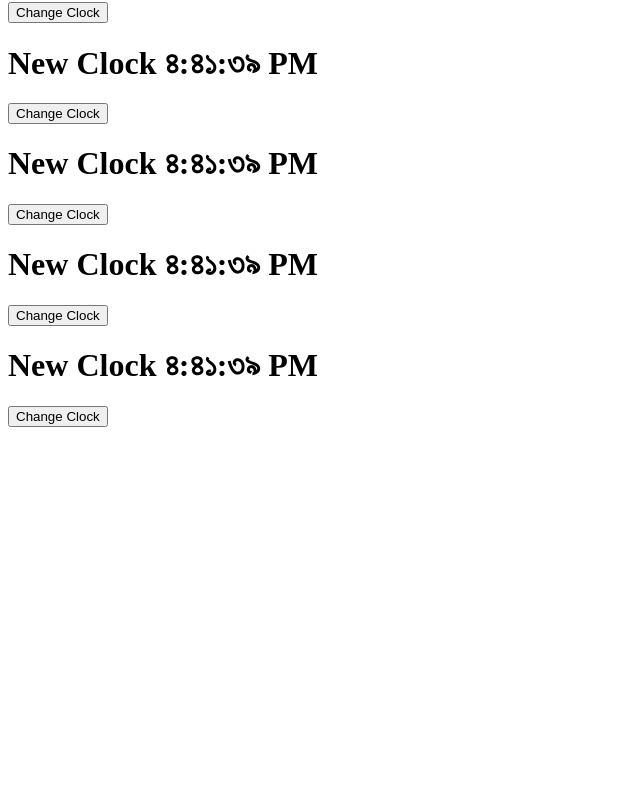
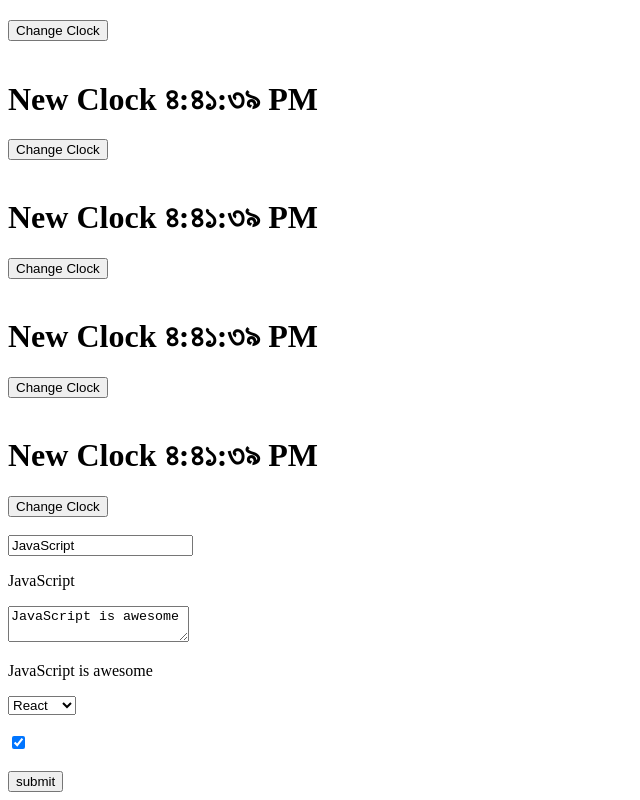
Before and after one commit to mostafijur014/myreact, a React (Create React App) app in the folder myreact/: page / in a window 1280 px wide. Shown: the part 354-1154 px from the top of the page, without its empty margins (0-640 px from the left). Before the commit the page ends 800 px from the top, so only its background shows below. Built offline with nearby package versions, Linux system fonts and the light colour scheme.

Commit message:
Form Controlling

```diff
--- a/myreact/src/App.js
+++ b/myreact/src/App.js
@@ -1,5 +1,6 @@
 import ClockList from './components/CkockList';
 import Clocks from './components/Clock';
+import Form from './components/Form';
 
 function App() {
     const quantites = [1, 2, 3, 4, 5];
@@ -15,6 +16,9 @@
             <div>
                 <ClockList quantites={quantites} />
             </div>
+            <div>
+                <Form />
+            </div>
         </>
     );
 }
--- a/myreact/src/components/Clock.js
+++ b/myreact/src/components/Clock.js
@@ -47,7 +47,6 @@
 
     // eslint-disable-next-line class-methods-use-this
     render() {
-        console.log('Clock Components Render');
         const { date, locale } = this.state;
         // let button;
         // if (locale === 'bn-BD') {
@@ -76,6 +75,8 @@
                 ) : (
                     <Button change={this.handleClick} locale="bn-BD" />
                 )}
+                <br />
+                <br />
             </div>
         );
     }
--- /dev/null
+++ b/myreact/src/components/Form.js
@@ -0,0 +1,77 @@
+/* eslint-disable no-unused-vars */
+/* eslint-disable jsx-a11y/no-onchange */
+/* eslint-disable no-undef */
+import React from 'react';
+
+// eslint-disable-next-line react/prefer-stateless-function
+export default class Form extends React.Component {
+    state = {
+        // eslint-disable-next-line react/no-unused-state
+        title: 'JavaScript',
+        text: 'JavaScript is awesome',
+        library: 'React',
+        isAwesome: true,
+    };
+
+    handleChange = (e) => {
+        if (e.target.type === 'text') {
+            this.setState({
+                title: e.target.value,
+            });
+        } else if (e.target.type === 'textarea') {
+            this.setState({
+                text: e.target.value,
+            });
+        } else if (e.target.type === 'select-one') {
+            this.setState({
+                library: e.target.value,
+            });
+        } else if (e.target.type === 'checkbox') {
+            this.setState({
+                isAwesome: e.target.checked,
+            });
+        } else {
+            console.log('Nothing here');
+        }
+    };
+
+    submitHandler = (e) => {
+        const { title, text, library, isAwesome } = this.state;
+        e.preventDefault();
+        console.log(title, text, library, isAwesome);
+    };
+
+    render() {
+        const { title, text, library, isAwesome } = this.state;
+        return (
+            <div>
+                <form onSubmit={this.submitHandler}>
+                    <input
+                        type="text"
+                        placeholder="Enter Title"
+                        // eslint-disable-next-line react/destructuring-assignment
+                        value={title}
+                        onChange={this.handleChange}
+                    />
+                    <br />
+                    <p>{title}</p>
+                    <textarea namee="text" value={text} onChange={this.handleChange} />
+                    <p>{text}</p>
+
+                    <select value={library} onChange={this.handleChange}>
+                        <option value="React">React</option>
+                        <option value="Angular">Angular</option>
+                        <option value="Vue">Vue</option>
+                        <option value="NextJS">NextJS</option>
+                    </select>
+                    <br />
+                    <br />
+                    <input type="checkbox" checked={isAwesome} onChange={this.handleChange} />
+                    <br />
+                    <br />
+                    <input type="submit" value="submit" />
+                </form>
+            </div>
+        );
+    }
+}
```
